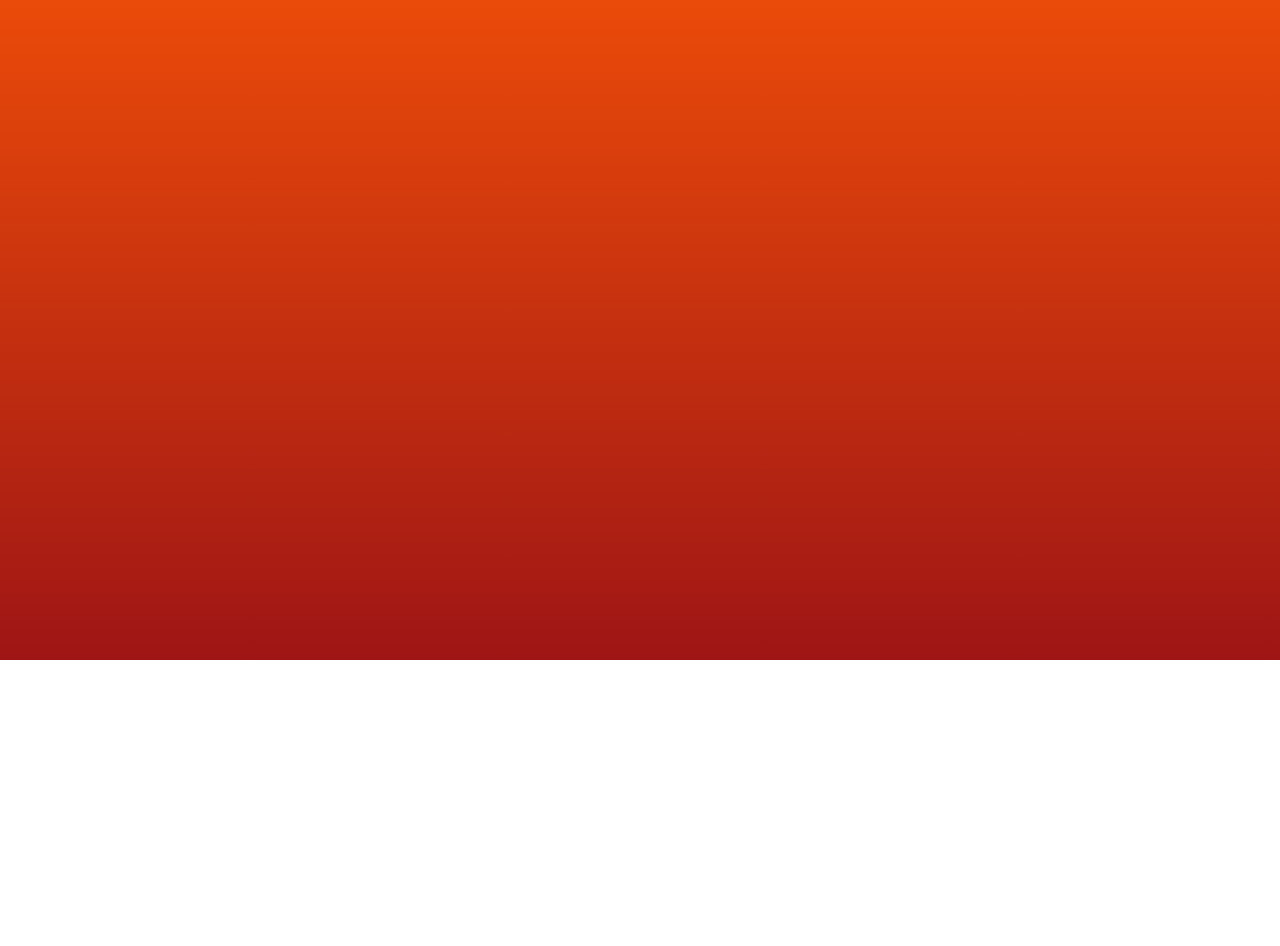
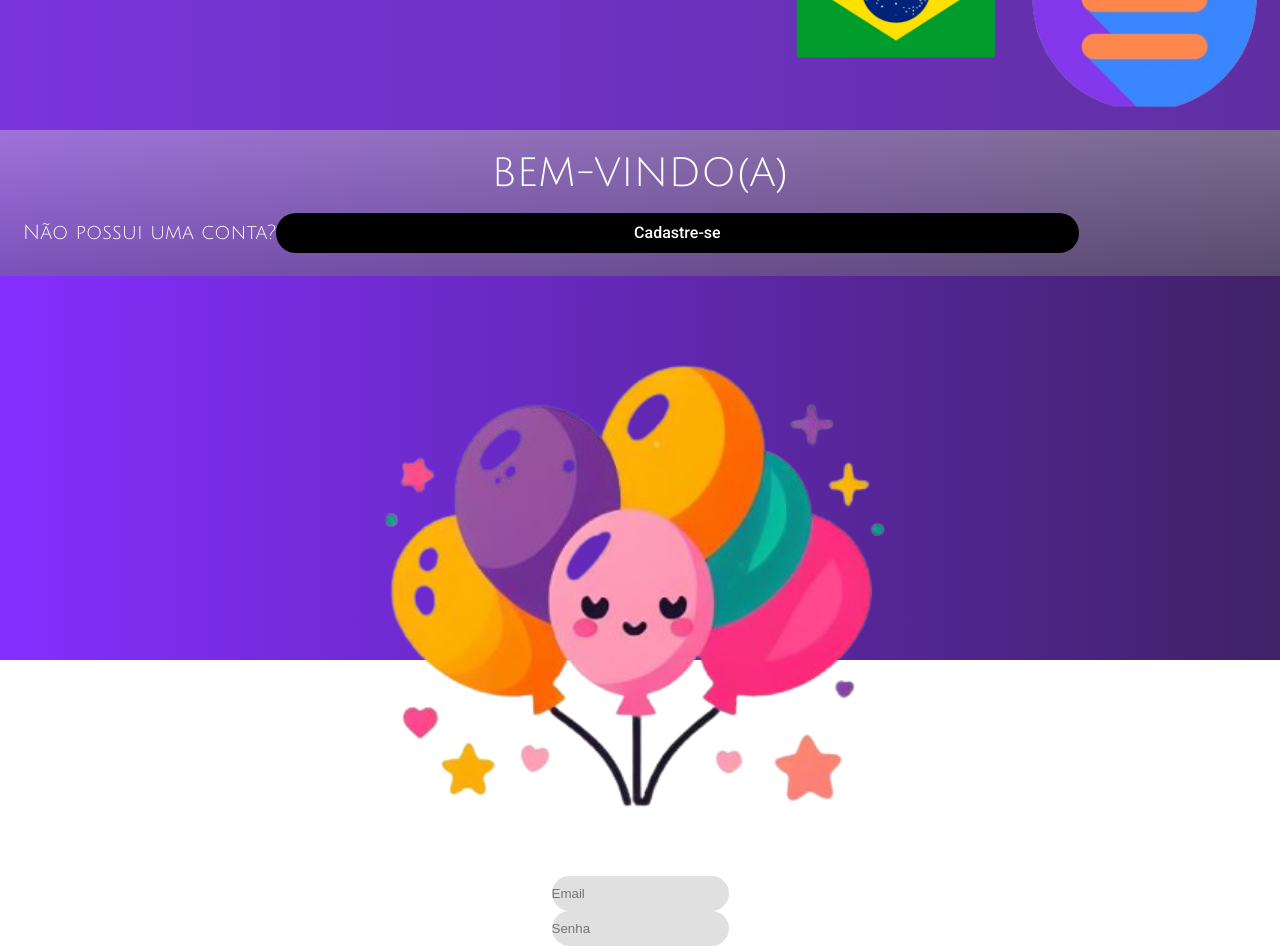
Before and after one commit to Emileeem/Anemel-Fest, a React (Vite) app in the folder anemel/: page / in a window 1280 px wide. Shown: the part 140-1086 px from the top of the page. Before the commit the page ends 800 px from the top, so only its background shows below. Built offline with nearby package versions, Linux system fonts and the light colour scheme.

Commit message:
adicionando um negocio

```diff
--- a/anemel/src/App.jsx
+++ b/anemel/src/App.jsx
@@ -5,7 +5,7 @@ function App() {
 
   return (
     <>
-      <SignInComponent/>
+      <LoginComponent/>
     </>
   )
 }
--- a/anemel/src/components/InputComponent/index.jsx
+++ b/anemel/src/components/InputComponent/index.jsx
@@ -1,10 +1,10 @@
 import styles from "./style.module.css"
 import Form from 'react-bootstrap/Form';
 
-export default function InputComponent() {
+export default function InputComponent({ labelText }) {
     return (
       <>
-        <Form.Control type="text" placeholder="Normal text" className={styles.input_type}/>
+        <Form.Control type="text" placeholder={labelText} className={styles.input_type}/>
       </>
     );
   }
--- a/anemel/src/components/LoginComponent/index.jsx
+++ b/anemel/src/components/LoginComponent/index.jsx
@@ -1,4 +1,5 @@
 import styles from "./style.module.css"
+import InputComponent from "../InputComponent"
 
 export function LoginComponent(){
     return (
@@ -20,7 +21,8 @@ export function LoginComponent(){
                 <div className={styles.loginCard}>
                     <img src="./logo.png" className={styles.logo2} />
                     <h1> ANEMEL FEST </h1>
-
+                    <InputComponent labelText="Email" />
+                    <InputComponent labelText="Senha" />
                 </div>
             </div>
         </main>
```
